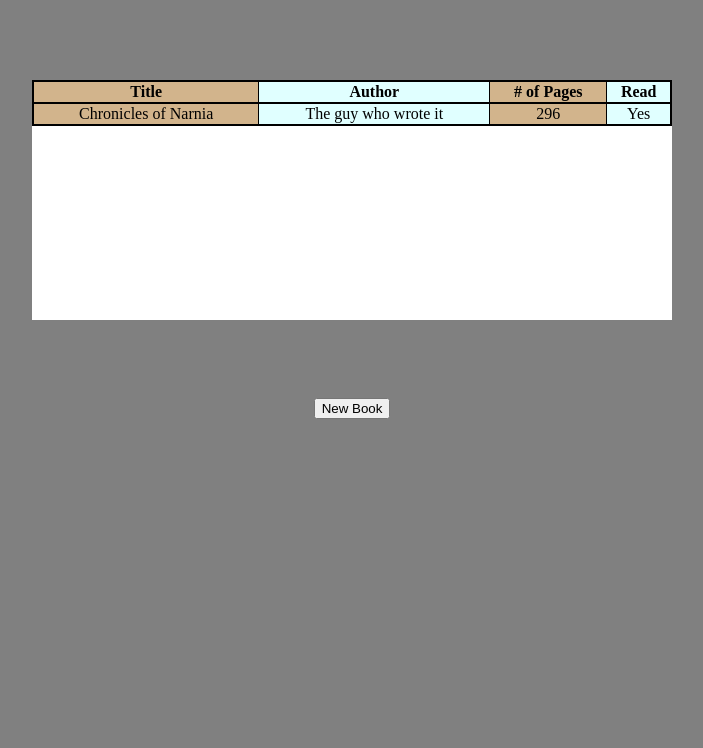
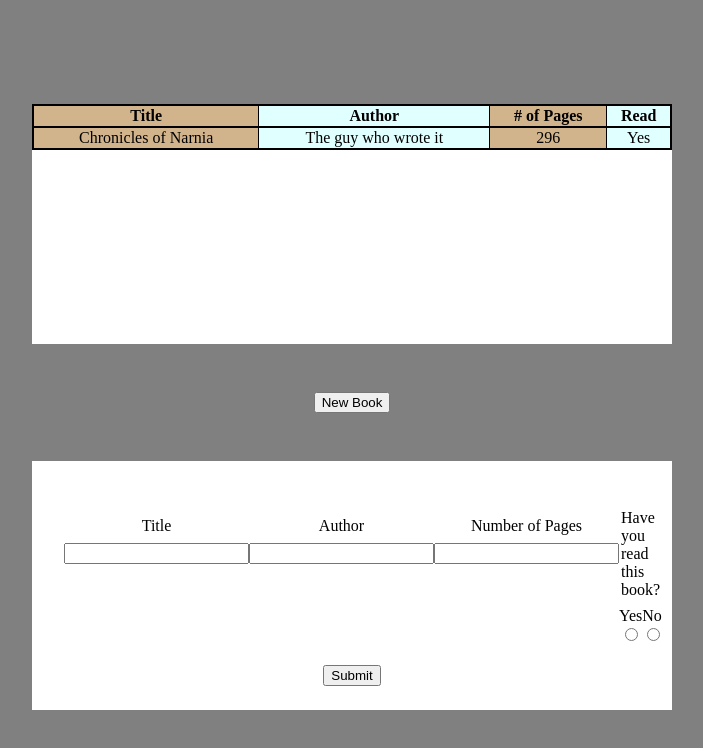
Before and after one commit to ChaouiZ/library, a plain HTML site: page index.html in a window 1280 px wide. Shown: the whole page, without its empty margins (288-991 px from the left). Drawn offline with Linux system fonts and the light colour scheme.

Commit message:
Added input. Input entered into Book constructor and  pushed to Book array

```diff
--- a/index.html
+++ b/index.html
@@ -32,6 +32,40 @@
         </table>
     </div>
     <button class="new-book">New Book</button>
+    <div class="add-book-menu">
+        <div class="book-inputs">
+
+            <div class="add-title menu-opt">
+                <label for="title-input" class="input-label">Title</label>
+                <input type="text" name="title-input" id="title-input" class="book-input">
+            </div>
+            <div class="add-author menu-opt">
+                <label for="author-input" class="input-label">Author</label>
+                <input type="text" name="author-input" id="author-input" class="book-input">
+            </div>
+            <div class="add-num-of-pages menu-opt">
+                <label for="pages-input" class="input-label">Number of Pages</label>
+                <input type="number" name="pages-input" id="pages-input" class="book-input">
+            </div>
+            <div class="add-read-status menu-opt">
+
+                <legend>Have you read this book?</legend>
+                <div class="radio-div">
+
+                    <div class="radio-opt">
+                        <label for="read-yes" class="input-label">Yes</label>
+                        <input type="radio" name="read-check" id="read-yes" value="yes">
+                    </div>
+                    <div class="radio-opt">
+                        <label for="read-no" class="input-label">No</label>
+                        <input type="radio" name="read-check" id="read-no" value="no">
+                    </div>
+                </div>
+
+            </div>
+        </div>
+            <button class="submit">Submit</button>
+        </div>
     <script src="script.js"></script>
 </body>
 
--- a/script.js
+++ b/script.js
@@ -1,3 +1,7 @@
+
+const submit = document.querySelector('.submit');
+
+
 const myLibrary = [];
 
 function Book(title, author, numOfPages, read) {
@@ -18,4 +22,15 @@ function Book(title, author, numOfPages, read) {
     };
 }
 
+
 let lOtr = new Book("Lord of the Rings", "J.R.R Tolkien", 290, true);
+
+
+submit.addEventListener('click', () => {
+    const titleInput = document.querySelector("#title-input").value;
+    const authorInput = document.querySelector('#author-input').value;
+    const pagesInput = document.querySelector('#pages-input').value;
+    const book = new Book(titleInput, authorInput, pagesInput);
+    myLibrary.push(book);
+    console.log(myLibrary);
+})
--- a/styles.css
+++ b/styles.css
@@ -10,21 +10,24 @@ body {
     display: flex;
     flex-direction: column;
     align-items: center;
-    justify-content: center;
+    /* justify-content: center; */
+
+
 }
 
 table {
     width: 100%;
     border: solid black 1px;
     border-collapse: collapse;
+    justify-self: start;
 }
 
 .table-wrapper {
     height: 30vh;
     width: 50vw;
-    position:absolute;
-    top: 10%;
     background-color: white;
+    margin-top: 6rem;
+    margin-bottom: 3rem;
 }
 
 tr {
@@ -41,3 +44,50 @@ td {
     border: solid black 1px;
     text-align: center;
 }
+
+.add-book-menu {
+    display: flex;
+    flex-direction: column;
+    width: 45vw;
+    justify-content: space-between;
+    padding: 3rem 2rem 1.5rem 2rem;
+    background-color: white;
+
+}
+
+.menu-opt {
+    display:flex;
+    flex-direction: column;
+    align-items: center;
+}
+
+.radio-div {
+    display: flex;
+    justify-content: space-around;
+    width: 100%;
+}
+
+.radio-opt {
+    display: flex;
+    flex-direction: column;
+}
+
+.new-book {
+    margin-bottom: 3rem;
+}
+
+.submit {
+
+    margin-top: 1.5rem;
+    align-self: center;
+    justify-self: center;
+}
+
+.book-inputs {
+    display: flex;
+    justify-content: space-between;
+}
+
+.book-input, label {
+    margin-top: .5rem;
+}
```
Lines whose indentation alone changed are shown as unchanged.
